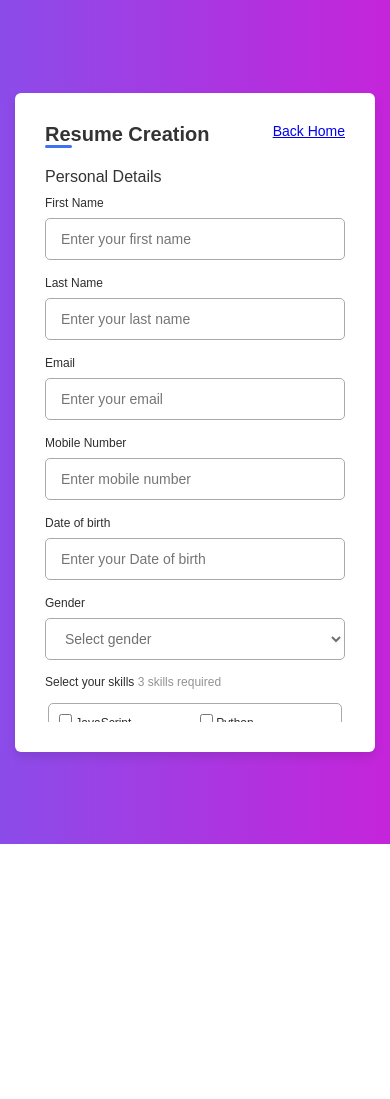
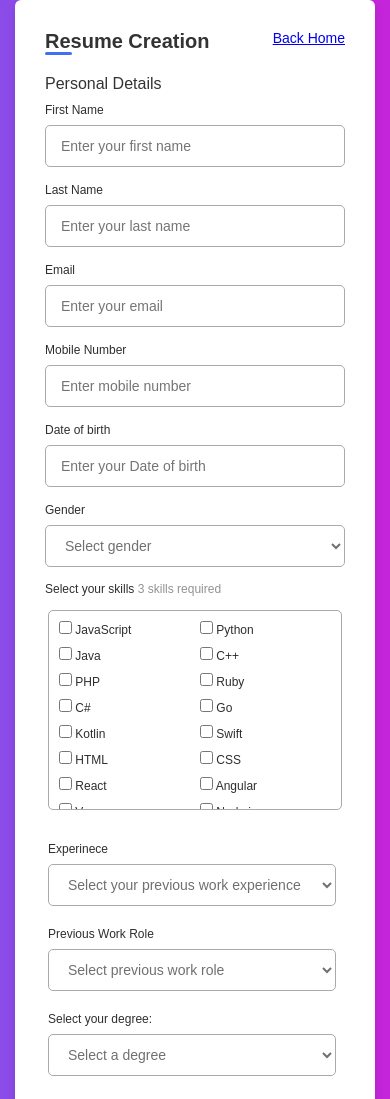
Before and after one commit to vignesh1521/menu, a plain HTML site: page create/index.html in a window 390 px wide. Shown: the top 1099 px of the page. Before the commit the page ends 844 px from the top, so only its background shows below. Drawn offline with Linux system fonts and the light colour scheme.

Commit message:
Update style.css

```diff
--- a/create/style.css
+++ b/create/style.css
@@ -263,12 +263,7 @@ data .buttons button,
         width: 80%;
     }
 }
-@media (max-width: 1050px) {
-    .container .data2,
-    .container .data1{
-        height: 560px;
-    }
-}
+
 
 @media (max-width: 1020px) {
     .c2 {
```
